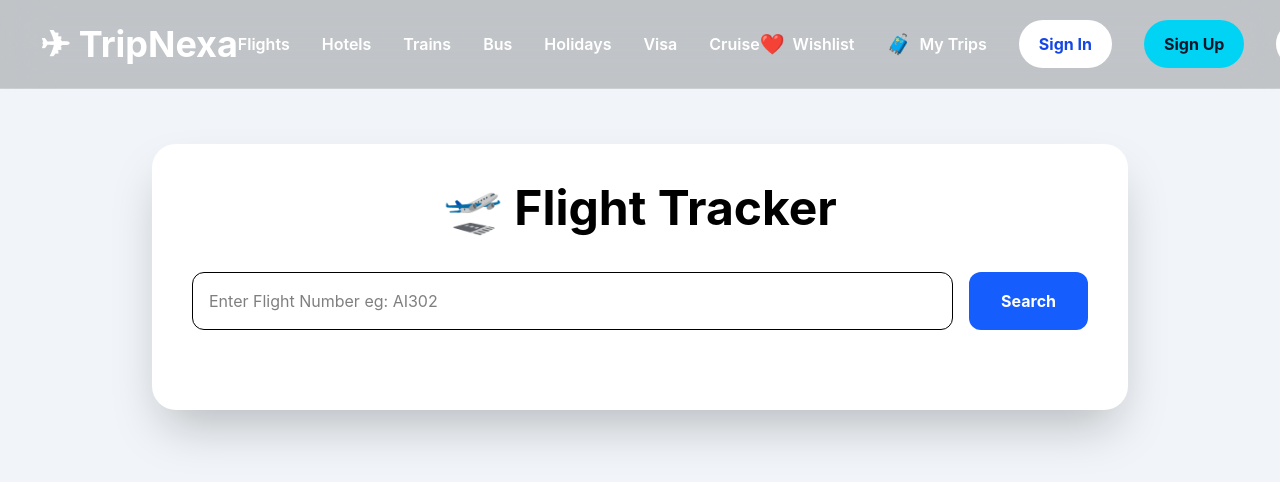
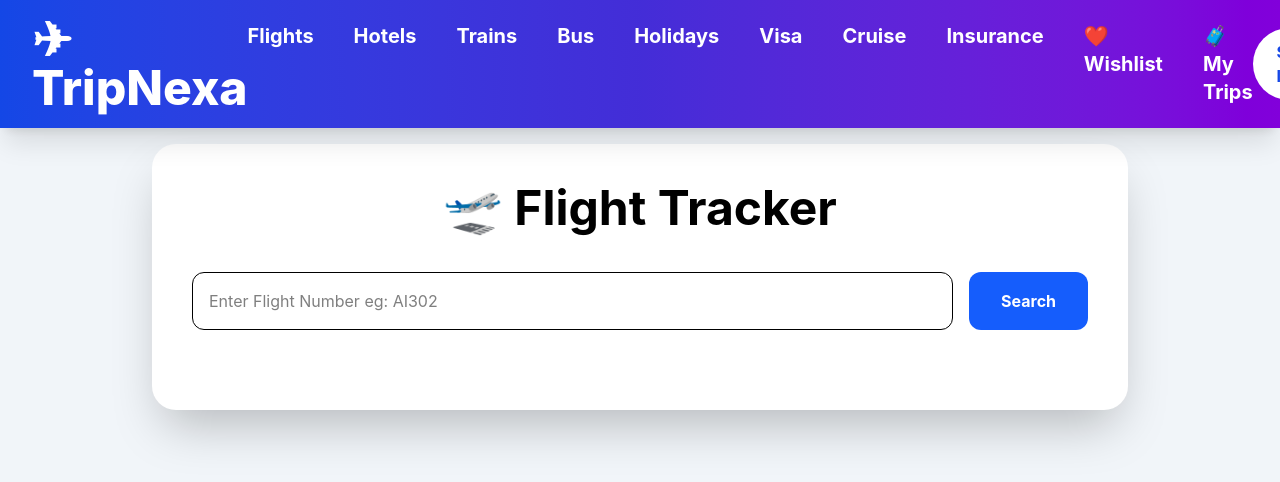
Before and after one commit to aryan20065-cloud/TripNexa, a React (Vite) app in the folder client/: page /flight-tracker in a window 1280 px wide. Shown: the top 482 px of the page. Built offline with nearby package versions, Linux system fonts and the light colour scheme.

Commit message:
Updated navbar with authentication and currency selector

```diff
--- a/client/src/components/layout/Navbar.jsx
+++ b/client/src/components/layout/Navbar.jsx
@@ -2,100 +2,101 @@
 
 function Navbar() {
   return (
-    <nav className="fixed top-0 left-0 w-full z-50 backdrop-blur-xl bg-black/20 border-b border-white/20">
-      <div className="max-w-[1600px] mx-auto flex items-center justify-between px-10 py-5">
+    <nav className="fixed top-0 left-0 w-full z-50 bg-gradient-to-r from-blue-700 via-indigo-700 to-purple-700 shadow-xl">
+
+      <div className="max-w-7xl mx-auto flex items-center justify-between px-8 py-4">
 
         {/* Logo */}
+
         <Link
           to="/"
-          className="text-4xl font-bold text-white hover:text-cyan-300 transition whitespace-nowrap"
+          className="text-5xl font-extrabold text-white flex items-center gap-2"
         >
           ✈ TripNexa
         </Link>
 
-        {/* Navigation */}
-        <div className="hidden lg:flex items-center gap-8 text-white font-semibold whitespace-nowrap">
+        {/* Menu */}
 
-          <Link to="/flights" className="hover:text-cyan-300 transition">
+        <div className="hidden lg:flex gap-10 text-white font-bold text-xl">
+
+          <Link to="/flights" className="hover:text-cyan-300">
             Flights
           </Link>
 
-          <Link to="/hotels" className="hover:text-cyan-300 transition">
+          <Link to="/hotels" className="hover:text-cyan-300">
             Hotels
           </Link>
 
-          <Link to="/trains" className="hover:text-cyan-300 transition">
+          <Link to="/trains" className="hover:text-cyan-300">
             Trains
           </Link>
 
-          <Link to="/bus" className="hover:text-cyan-300 transition">
+          <Link to="/bus" className="hover:text-cyan-300">
             Bus
           </Link>
 
-          <Link to="/holidays" className="hover:text-cyan-300 transition">
+          <Link to="/holidays" className="hover:text-cyan-300">
             Holidays
           </Link>
 
-          <Link to="/visa" className="hover:text-cyan-300 transition">
+          <Link to="/visa" className="hover:text-cyan-300">
             Visa
           </Link>
 
-          <Link to="/cruise" className="hover:text-cyan-300 transition">
+          <Link to="/cruise" className="hover:text-cyan-300">
             Cruise
+          </Link>
+
+          <Link to="/insurance" className="hover:text-cyan-300">
+            Insurance
+          </Link>
+
+          <Link to="/wishlist" className="hover:text-pink-400">
+            ❤️ Wishlist
+          </Link>
+
+          <Link to="/mytrips" className="hover:text-cyan-300">
+            🧳 My Trips
           </Link>
 
         </div>
 
         {/* Right Side */}
-        <div className="hidden lg:flex items-center whitespace-nowrap gap-8">
 
-          <Link
-            to="/wishlist"
-            className="flex items-center gap-2 text-white font-semibold hover:text-red-400 transition"
-          >
-            <span className="text-xl">❤️</span>
-            <span>Wishlist</span>
-          </Link>
-
-          <Link
-            to="/mytrips"
-            className="flex items-center gap-2 text-white font-semibold hover:text-cyan-300 transition"
-          >
-            <span className="text-xl">🧳</span>
-            <span>My Trips</span>
-          </Link>
+        <div className="flex items-center gap-4">
 
           <Link
             to="/signin"
-            className="bg-white text-blue-700 px-5 py-3 rounded-full font-bold hover:bg-cyan-300 transition"
+            className="bg-white text-blue-700 font-bold px-6 py-3 rounded-full hover:bg-blue-100 transition"
           >
             Sign In
           </Link>
 
           <Link
             to="/signup"
-            className="bg-cyan-400 text-slate-900 px-5 py-3 rounded-full font-bold hover:scale-105 transition"
+            className="bg-cyan-400 text-slate-900 font-bold px-6 py-3 rounded-full hover:scale-105 transition"
           >
             Sign Up
           </Link>
 
           <select
-  className="bg-white rounded-full px-4 py-3 font-semibold outline-none cursor-pointer"
+            className="bg-white rounded-full px-5 py-3 font-bold outline-none cursor-pointer"
             onChange={(e) => {
               localStorage.setItem("currency", e.target.value);
               window.location.reload();
             }}
+            defaultValue={localStorage.getItem("currency") || "INR"}
           >
             <option value="INR">🇮🇳 INR</option>
             <option value="USD">🇺🇸 USD</option>
             <option value="EUR">🇪🇺 EUR</option>
             <option value="AED">🇦🇪 AED</option>
-
           </select>
 
         </div>
 
       </div>
+
     </nav>
   );
 }
```
Lines whose indentation alone changed are shown as unchanged.
